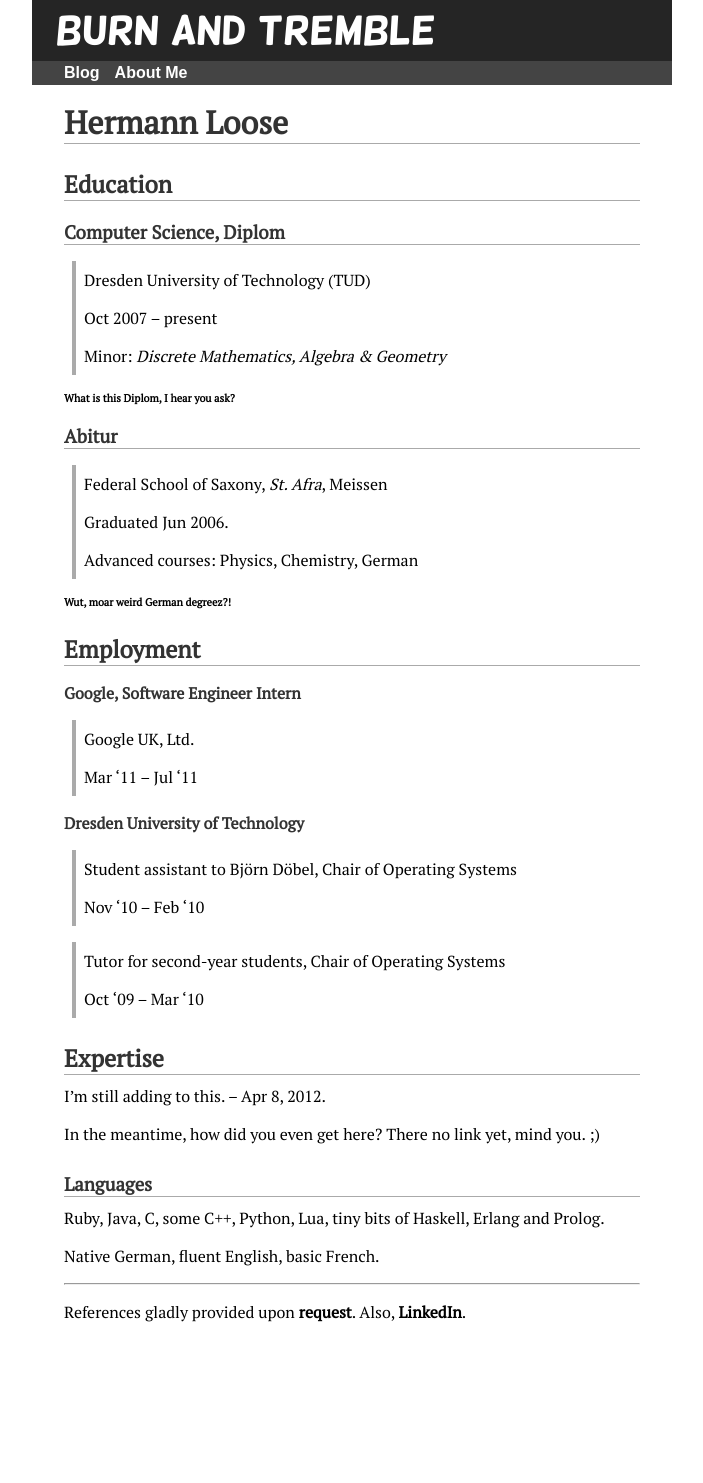
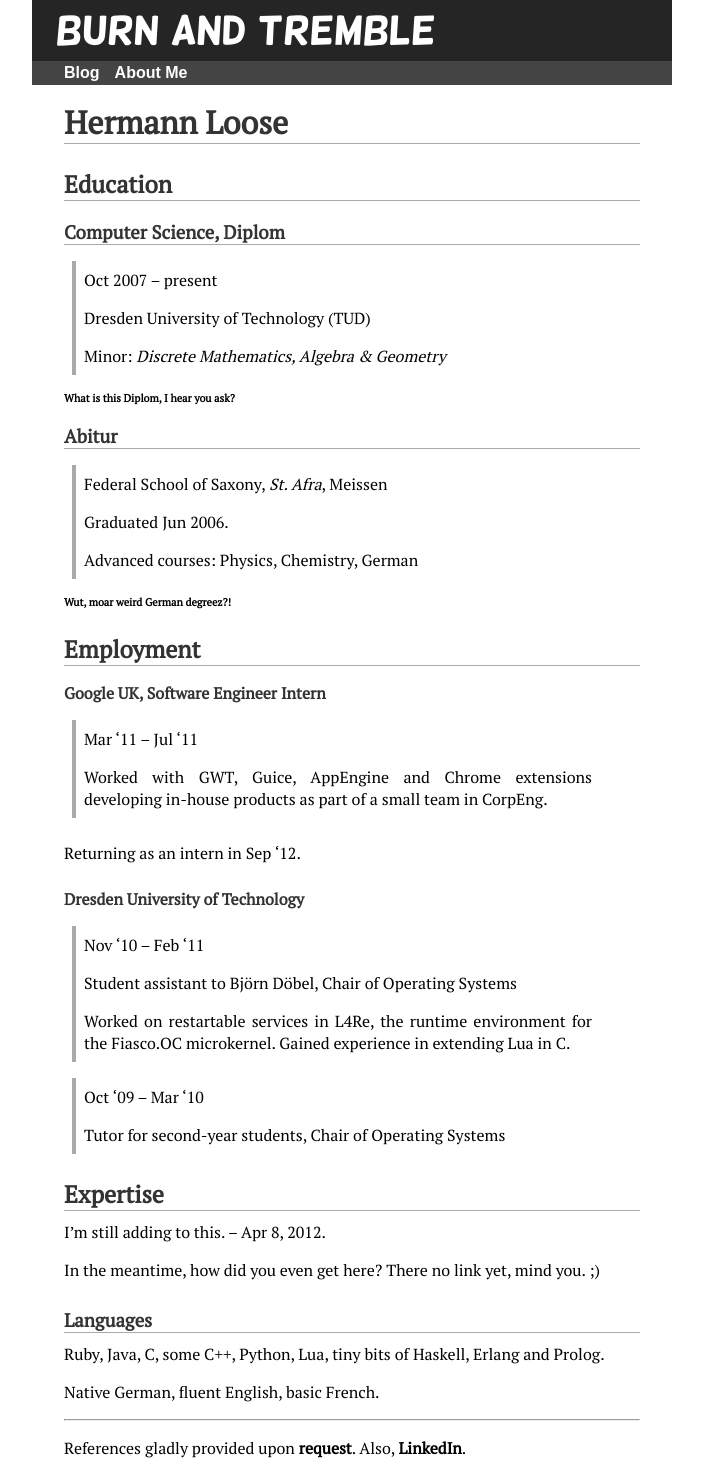
Before and after one commit to hermannloose/hermannloose.github.com, a Jekyll site: the page built from cv.md, in a window 1280 px wide. Shown: the whole page, without its empty margins (288-991 px from the left). Built offline with Jekyll 4.4.1, drawn with Linux system fonts in a browser that asks for light colours; some web fonts are replaced; before the commit the page ends 1347 px from its top, so only the background shows below that.

Commit message:
Update employment section.

```diff
--- a/cv.md
+++ b/cv.md
@@ -8,9 +8,9 @@ title: "Curriculum Vitae"
 
 ### Computer Science, Diplom ###
 
+> Oct 2007 – present
+>
 > Dresden University of Technology (TUD)
->
-> Oct 2007 – present
 >
 > Minor: *Discrete Mathematics, Algebra & Geometry*
 
@@ -28,21 +28,27 @@ title: "Curriculum Vitae"
 
 ## Employment ##
 
-#### Google, Software Engineer Intern ####
+#### Google UK, Software Engineer Intern ####
 
-> Google UK, Ltd.
+> Mar '11 – Jul '11
 >
-> Mar '11 – Jul '11
+> Worked with GWT, Guice, AppEngine and Chrome extensions developing in-house
+> products as part of a small team in CorpEng.
+
+Returning as an intern in Sep '12.
 
 #### Dresden University of Technology
 
+> Nov '10 – Feb '11
+>
 > Student assistant to Björn Döbel, Chair of Operating Systems
 >
-> Nov '10 – Feb '10
+> Worked on restartable services in L4Re, the runtime environment for the
+> Fiasco.OC microkernel. Gained experience in extending Lua in C.
 
+> Oct '09 – Mar '10
+>
 > Tutor for second-year students, Chair of Operating Systems
->
-> Oct '09 – Mar '10
 
 ## Expertise ##
 
```
